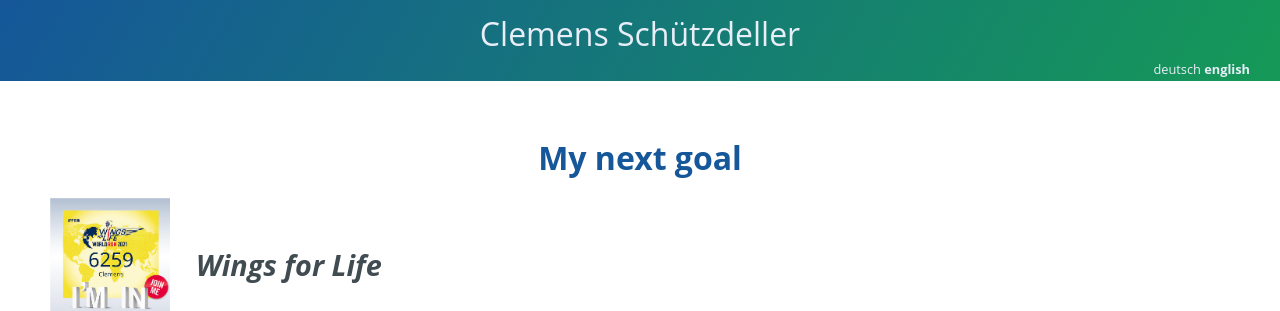
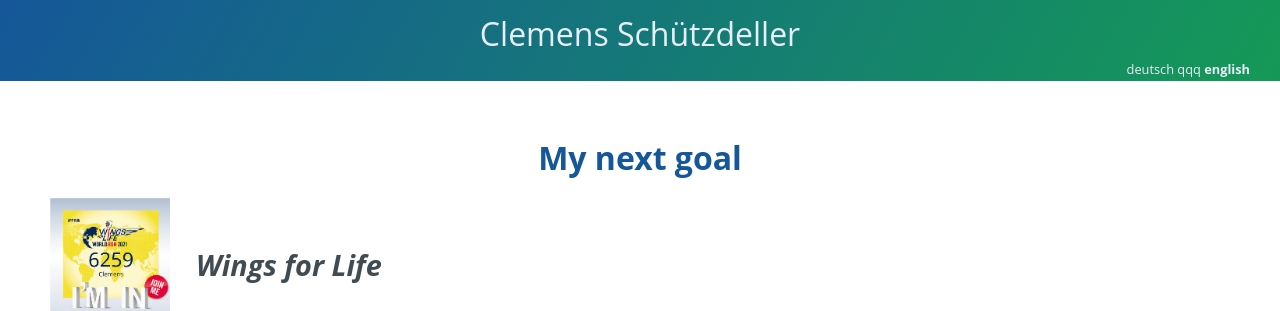
Before and after one commit to cs-LA/home, a Jekyll site: the page built from README.md, in a window 1280 px wide. Shown: the top 311 px of the page. Built offline with Jekyll 4.4.1, drawn with Linux system fonts in a browser that asks for light colours; our own code applies the rules of GitHub Pages for plain Markdown files.

Commit message:
Update default.html

```diff
--- a/_layouts/default.html
+++ b/_layouts/default.html
@@ -125,7 +125,6 @@
       }
       .logoColumnRight {
         padding-top: 0;
-        vertical-align: middle;
         font-size: 60px;
         width: 0px;
         overflow: visible;
@@ -143,7 +142,7 @@
     <script>
       function setLanguage() {
         shortLang = sessionStorage.getItem("shortLang")
-        document.getElementById("debug").innerHTML = ""
+        document.getElementById("debug").innerHTML = "qqq"
 
         if (shortLang == null) {
           lang = window.navigator.languages ? window.navigator.languages[0] : null
```
